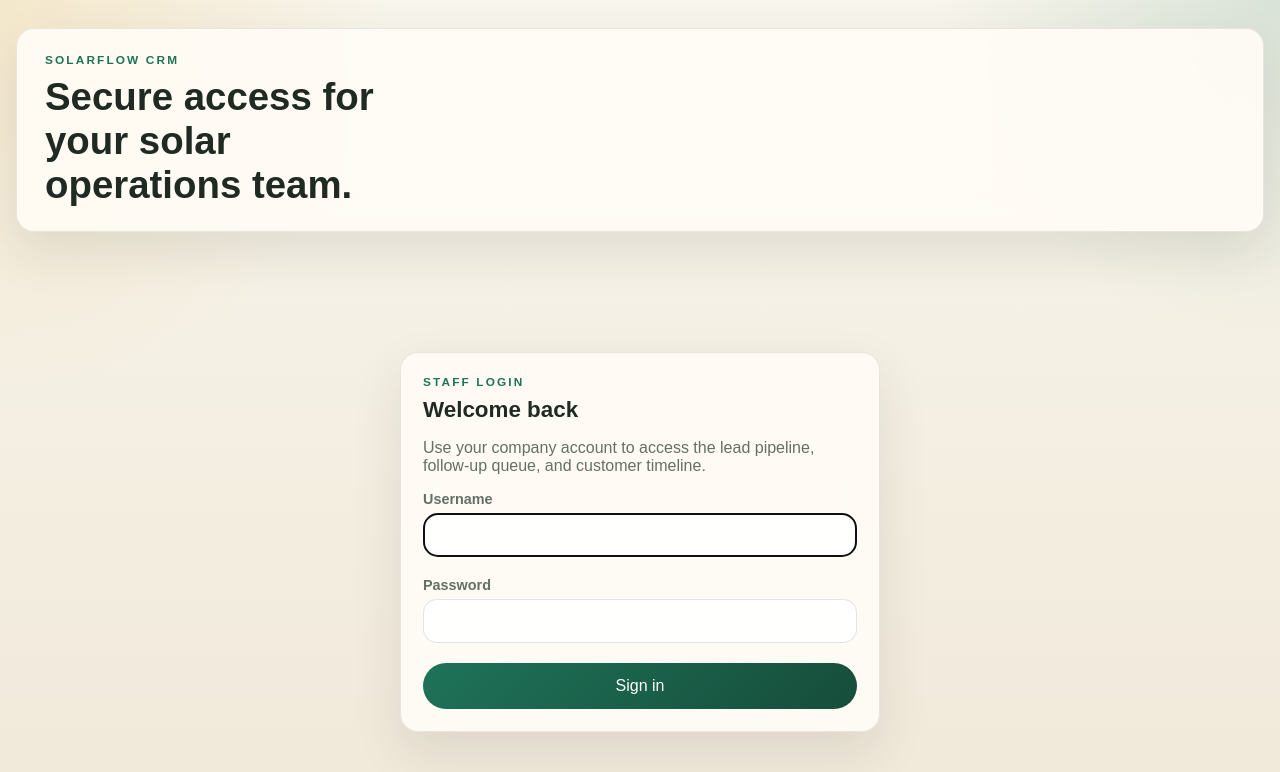
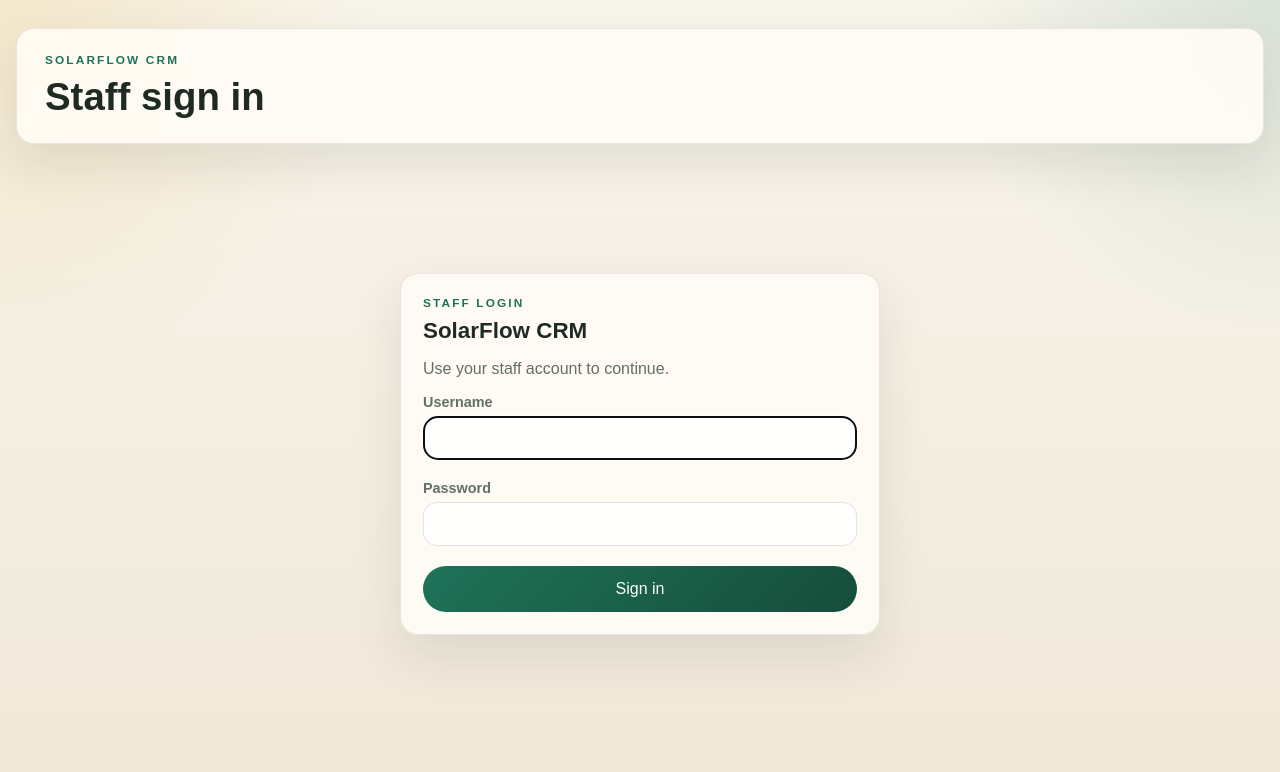
Before and after one commit to Neel57646/SolarFlow-CRM, a Django app: page /accounts/login/ in a window 1280 px wide. Shown: the top 772 px of the page. After the commit the page ends 662 px from the top, so only its background shows below. Run offline with Django 5.2, Linux system fonts and the light colour scheme.

Commit message:
Simplify staff login copy

```diff
--- a/templates/registration/login.html
+++ b/templates/registration/login.html
@@ -1,14 +1,14 @@
 {% extends "base.html" %}
 
 {% block title %}Login | SolarFlow CRM{% endblock %}
-{% block page_title %}Secure access for your solar operations team.{% endblock %}
+{% block page_title %}Staff sign in{% endblock %}
 
 {% block content %}
   <section class="auth-layout">
     <div class="auth-panel">
       <p class="section-kicker">Staff Login</p>
-      <h2>Welcome back</h2>
-      <p class="muted-copy">Use your company account to access the lead pipeline, follow-up queue, and customer timeline.</p>
+      <h2>SolarFlow CRM</h2>
+      <p class="muted-copy">Use your staff account to continue.</p>
       <form method="post" class="stack">
         {% csrf_token %}
         {{ form.non_field_errors }}
```
